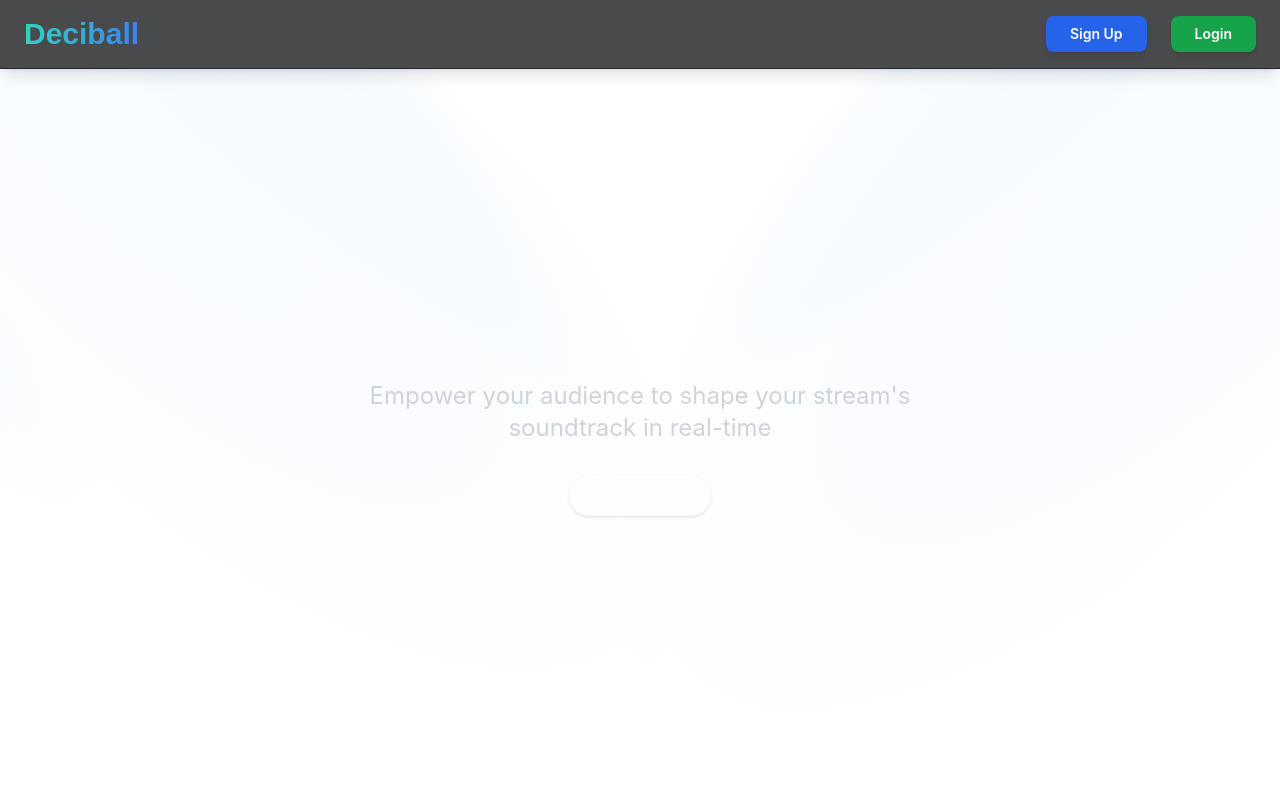
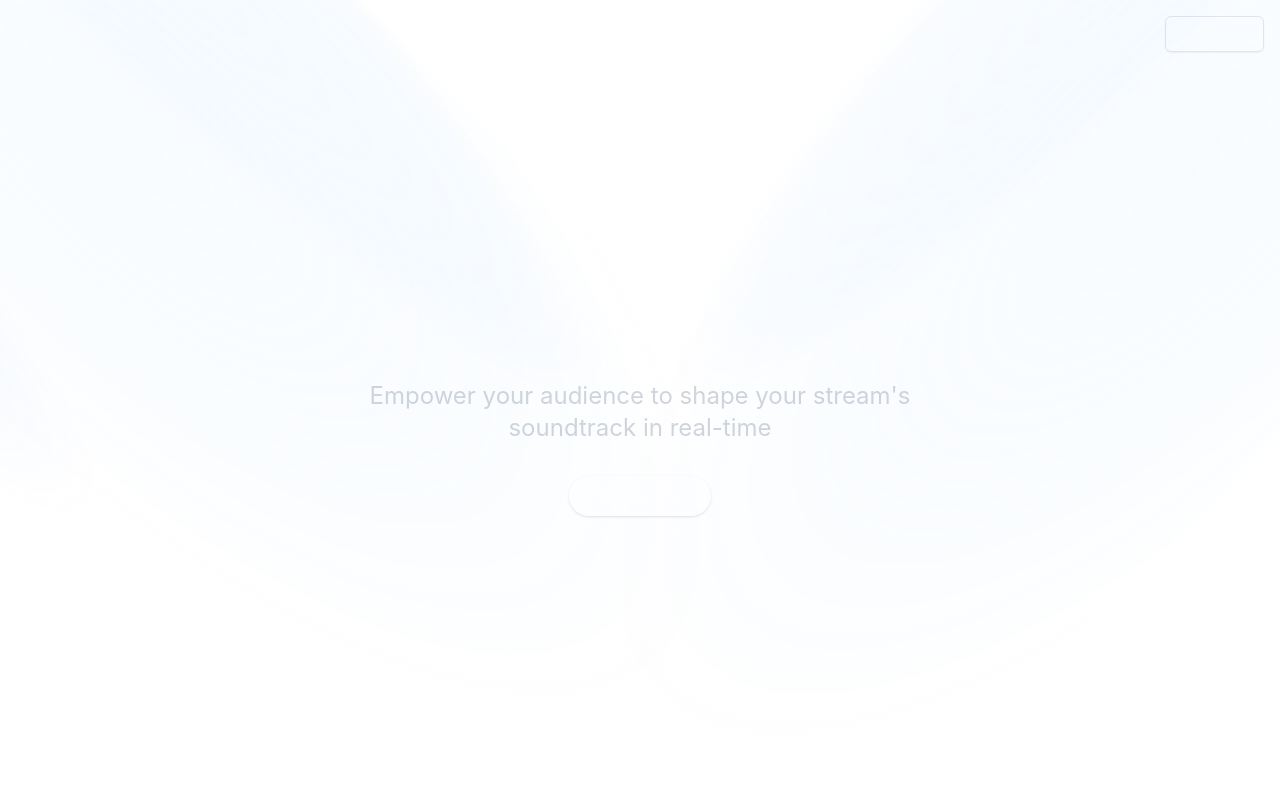
Before and after one commit to zeusnotfound04/Deciball, a Next.js app in the folder next-app/: page / in a window 1280 px wide. Shown: the top 800 px of the page. Built offline with nearby package versions, Linux system fonts and the light colour scheme; no server answers.

Commit message:
fix: modifed the header

```diff
--- a/next-app/app/components/header.tsx
+++ b/next-app/app/components/header.tsx
@@ -1,131 +1,60 @@
 "use client"
 
-import { motion } from "framer-motion"
-import { useState } from "react"
-import { Menu, X } from "lucide-react"
-import { signIn, signOut, useSession } from "next-auth/react"
-import { Button } from "./ui/button"
+import { useState, useEffect } from "react"
 import Link from "next/link"
+import { Button } from "@/app/components/ui/button"
+import { Menu } from "lucide-react"
 
 export default function Header() {
-  const session = useSession()
-  const [isOpen, setIsOpen] = useState(false)
+  const [isScrolled, setIsScrolled] = useState(false)
+  const [isMenuOpen, setIsMenuOpen] = useState(false)
+
+  useEffect(() => {
+    const handleScroll = () => {
+      setIsScrolled(window.scrollY > 0)
+    }
+    window.addEventListener("scroll", handleScroll)
+    return () => window.removeEventListener("scroll", handleScroll)
+  }, [])
 
   return (
-    <motion.header
-      initial={{ y: -100 }}
-      animate={{ y: 0 }}
-      transition={{ type: "spring", stiffness: 300, damping: 30 }}
-      className="fixed w-full z-50 bg-[rgba(15,15,15,0.75)] backdrop-blur-lg shadow-lg border-b border-gray-800"
-    >
-      <div className="container mx-auto px-6 py-4 flex justify-between items-center">
-        {/* Logo */}
-        <motion.div
-          whileHover={{ scale: 1.05 }}
-          whileTap={{ scale: 0.95 }}
-          className="text-3xl font-extrabold font-display bg-gradient-to-r from-teal-400 to-blue-500 text-transparent bg-clip-text"
+    <header className={`fixed w-full z-10 transition-all duration-300 ${isScrolled ? "bg-black" : "bg-transparent"}`}>
+      <div className="container mx-auto px-4 py-4 flex justify-between items-center">
+        <Link href="/" className="text-3xl font-bold tracking-tighter">
+          deciball
+        </Link>
+        <div className="md:hidden">
+          <Button variant="ghost" size="icon" onClick={() => setIsMenuOpen(!isMenuOpen)}>
+            <Menu />
+          </Button>
+        </div>
+        <nav
+          className={`${isMenuOpen ? "block" : "hidden"} md:block absolute md:relative top-full left-0 w-full md:w-auto bg-black md:bg-transparent`}
         >
-          Deciball
-        </motion.div>
-
-
-        <nav className="hidden md:flex space-x-6 items-center">
-          {session.data?.user ? (
-            <>
-
-              <motion.div
-                whileHover={{ scale: 1.05 }}
-                className="text-gray-300 font-semibold px-5 py-2 rounded-lg border border-gray-700 bg-gray-900 shadow-md"
-              >
-                {session.data.user.username}
-              </motion.div>
-
-              {/* Sign Out Button */}
-              <motion.div whileHover={{ scale: 1.1 }} whileTap={{ scale: 0.9 }}>
-                <Button
-                  className="px-6 py-3 bg-red-600 text-white font-semibold rounded-lg shadow-md hover:bg-red-500 transition-all duration-200"
-                  onClick={() => signOut()}
-                >
-                  Sign Out
-                </Button>
-              </motion.div>
-            </>
-          ) : (
-            <>
-
-              <motion.div whileHover={{ scale: 1.1 }} whileTap={{ scale: 0.9 }}>
-                <Link href="/signup">
-                  <Button className="px-6 py-3 bg-blue-600 text-white font-semibold rounded-lg shadow-md hover:bg-blue-500 transition-all duration-200">
-                    Sign Up
-                  </Button>
-                </Link>
-              </motion.div>
-              <motion.div whileHover={{ scale: 1.1 }} whileTap={{ scale: 0.9 }}>
-                <Link href="/login">
-                  <Button className="px-6 py-3 bg-green-600 text-white font-semibold rounded-lg shadow-md hover:bg-green-500 transition-all duration-200">
-                    Login
-                  </Button>
-                </Link>
-              </motion.div>
-            </>
-          )}
+          <ul className="flex flex-col md:flex-row space-y-4 md:space-y-0 md:space-x-8 p-4 md:p-0">
+            <li>
+              <Link href="#beats" className="hover:text-purple-400 transition-colors">
+                Beats
+              </Link>
+            </li>
+            <li>
+              <Link href="#about" className="hover:text-purple-400 transition-colors">
+                About
+              </Link>
+            </li>
+            <li>
+              <Link href="#contact" className="hover:text-purple-400 transition-colors">
+                Contact
+              </Link>
+            </li>
+          </ul>
         </nav>
-
-
-        <motion.button
-          whileHover={{ scale: 1.1 }}
-          whileTap={{ scale: 0.9 }}
-          onClick={() => setIsOpen(!isOpen)}
-          className="md:hidden text-gray-300 hover:text-white transition-colors"
-        >
-          {isOpen ? <X size={28} /> : <Menu size={28} />}
-        </motion.button>
+        <Button asChild variant="outline" className="hidden md:block">
+          <a href="https://drqnnel.beatstars.com" target="_blank" rel="noopener noreferrer">
+            BeatStars
+          </a>
+        </Button>
       </div>
-
-      {isOpen && (
-        <motion.nav
-          initial={{ opacity: 0, y: -20 }}
-          animate={{ opacity: 1, y: 0 }}
-          exit={{ opacity: 0, y: -20 }}
-          className="md:hidden bg-gray-900 py-6 space-y-4 text-center"
-        >
-          {session.data?.user ? (
-            <>
-              <motion.div
-                whileHover={{ scale: 1.05 }}
-                className="text-gray-300 font-semibold px-5 py-2 rounded-lg border border-gray-700 bg-gray-900 mx-auto inline-block shadow-md"
-              >
-                {session.data.user.username}
-              </motion.div>
-              <motion.div whileHover={{ scale: 1.1 }} whileTap={{ scale: 0.9 }}>
-                <Button
-                  className="px-6 py-3 bg-red-600 text-white font-semibold rounded-lg shadow-md hover:bg-red-500 transition-all duration-200"
-                  onClick={() => signOut()}
-                >
-                  Sign Out
-                </Button>
-              </motion.div>
-            </>
-          ) : (
-            <>
-              <motion.div whileHover={{ scale: 1.1 }} whileTap={{ scale: 0.9 }}>
-                <Link href="/signup">
-                  <Button className="px-6 py-3 bg-blue-600 text-white font-semibold rounded-lg shadow-md hover:bg-blue-500 transition-all duration-200">
-                    Sign Up
-                  </Button>
-                </Link>
-              </motion.div>
-              <motion.div whileHover={{ scale: 1.1 }} whileTap={{ scale: 0.9 }}>
-                <Link href="/login">
-                  <Button className="px-6 py-3 bg-green-600 text-white font-semibold rounded-lg shadow-md hover:bg-green-500 transition-all duration-200">
-                    Login
-                  </Button>
-                </Link>
-              </motion.div>
-            </>
-          )}
-        </motion.nav>
-      )}
-    </motion.header>
+    </header>
   )
 }
```
